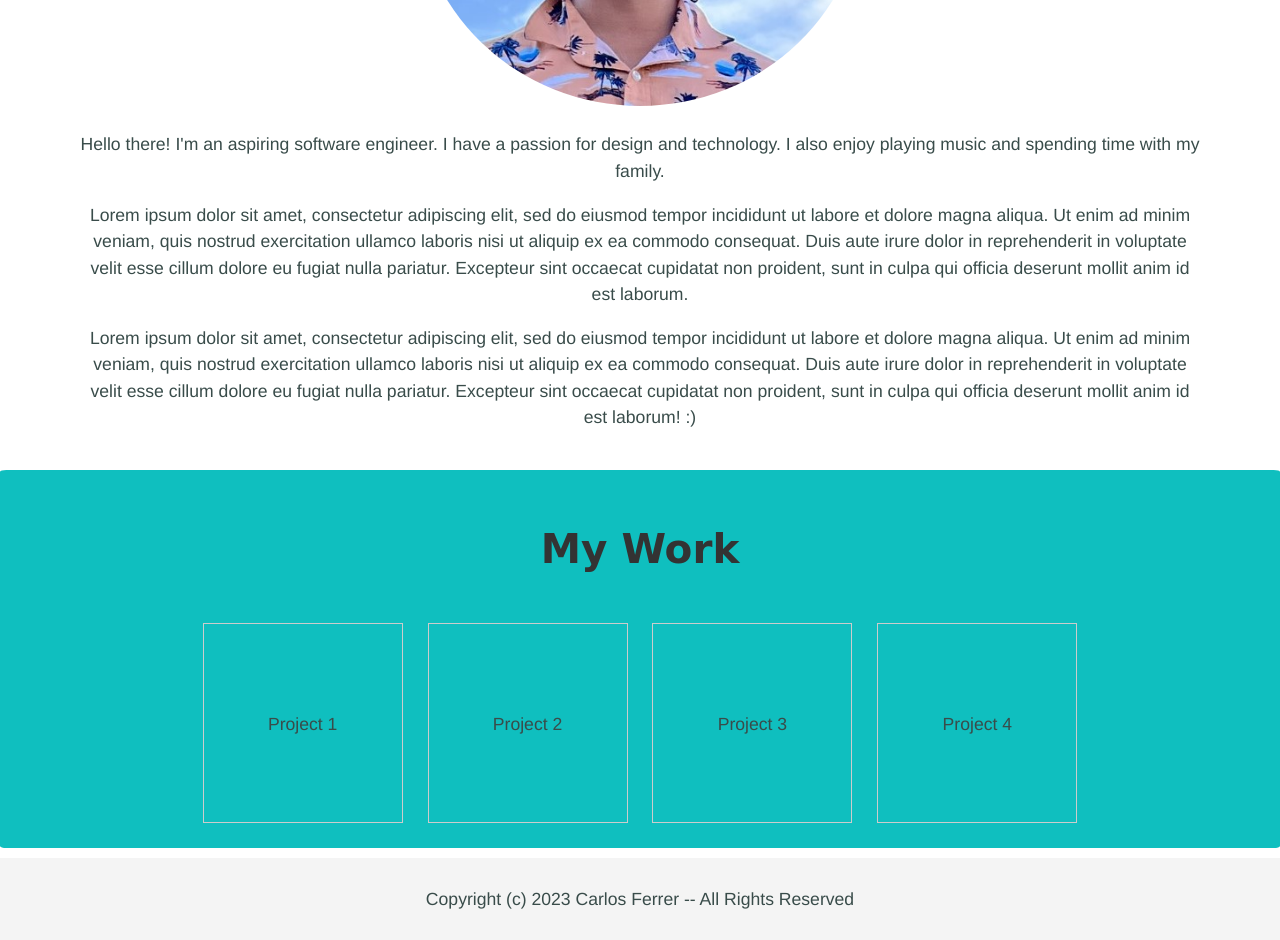
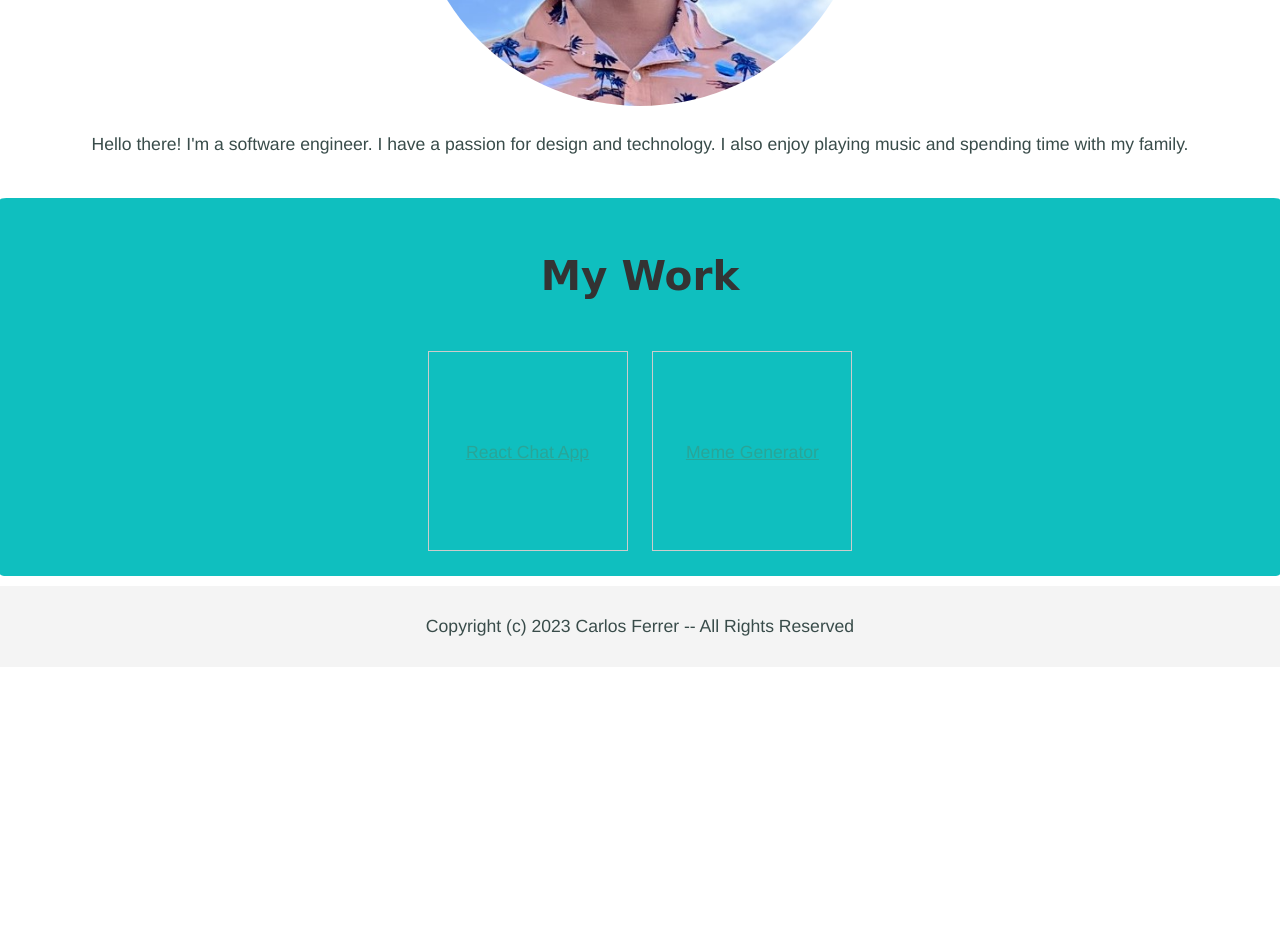
Before and after one commit to cferrer333/portfolio, a plain HTML site: page index.html in a window 1280 px wide. Shown: the part 1260-2200 px from the top of the page. After the commit the page ends 1927 px from the top, so only its background shows below. Drawn offline with Linux system fonts and the light colour scheme.

```diff
--- a/index.html
+++ b/index.html
@@ -25,15 +25,12 @@
         <section id="about">
             <h2>~ About Me ~</h2>
             <img src="images/IMG_3718.jpeg" alt="Carlos' Profile" class="profile-photo">
-            <p>Hello there! I'm an aspiring software engineer. I have a passion for design and technology. I also enjoy playing music and spending time with my family.</p>Lorem ipsum dolor sit amet, consectetur adipiscing elit, sed do eiusmod tempor incididunt ut labore et dolore magna aliqua. Ut enim ad minim veniam, quis nostrud exercitation ullamco laboris nisi ut aliquip ex ea commodo consequat. Duis aute irure dolor in reprehenderit in voluptate velit esse cillum dolore eu fugiat nulla pariatur. Excepteur sint occaecat cupidatat non proident, sunt in culpa qui officia deserunt mollit anim id est laborum.
-            <p>Lorem ipsum dolor sit amet, consectetur adipiscing elit, sed do eiusmod tempor incididunt ut labore et dolore magna aliqua. Ut enim ad minim veniam, quis nostrud exercitation ullamco laboris nisi ut aliquip ex ea commodo consequat. Duis aute irure dolor in reprehenderit in voluptate velit esse cillum dolore eu fugiat nulla pariatur. Excepteur sint occaecat cupidatat non proident, sunt in culpa qui officia deserunt mollit anim id est laborum! :)</p>
+            <p>Hello there! I'm a software engineer. I have a passion for design and technology. I also enjoy playing music and spending time with my family.</p>
             </section>
         <section id="portfolio">
             <h2> My Work </h2>
-            <div class="project" id="project1">Project 1</div>
-            <div class="project" id="project2">Project 2</div>
-            <div class="project" id="project3">Project 3</div>
-            <div class="project" id="project4">Project 4</div>
+            <div class="project" id="project1"><a href="https://www.reactfirechat.xyz">React Chat App </a></div>
+            <div class="project" id="project2"><a href="https://meme-create-app.netlify.app">Meme Generator</a></div>
         </section>
     </main>
     <footer>
```
Also changed, not shown: contactform.html (+3 -3 lines).
